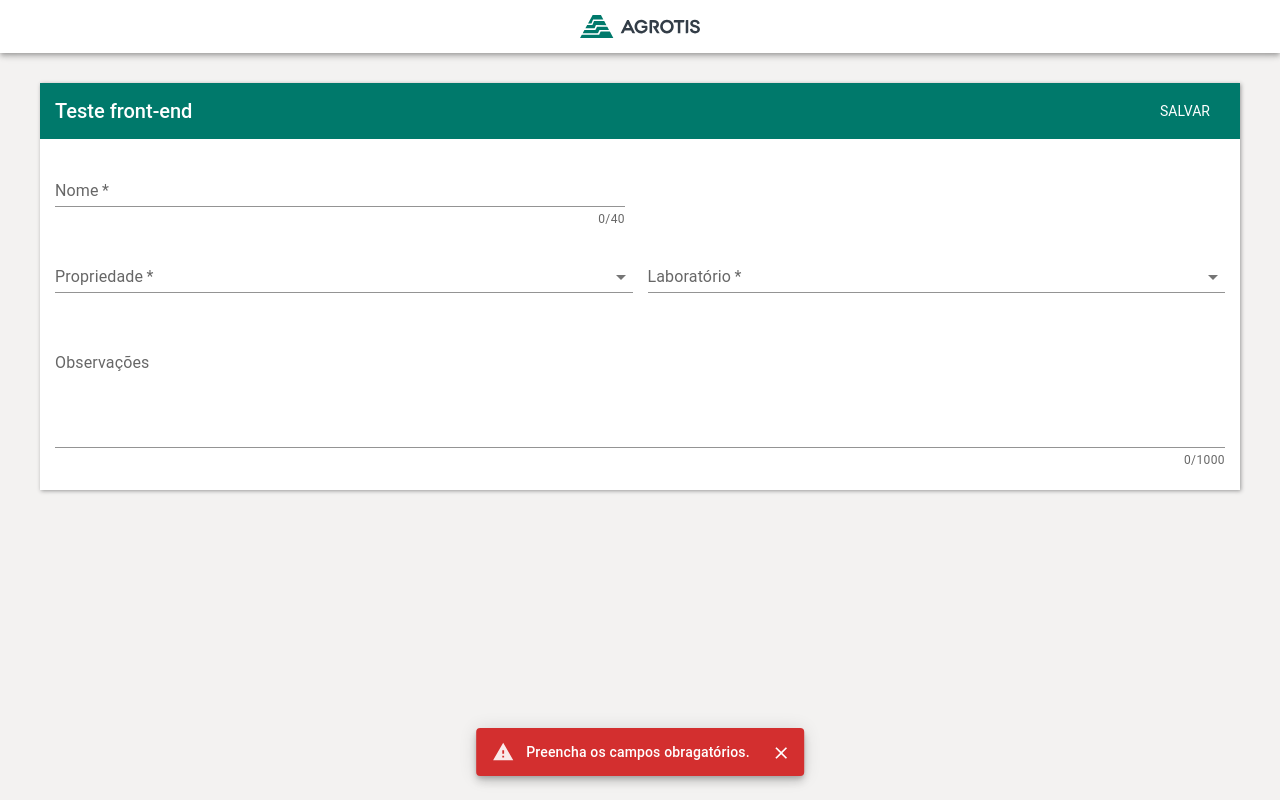
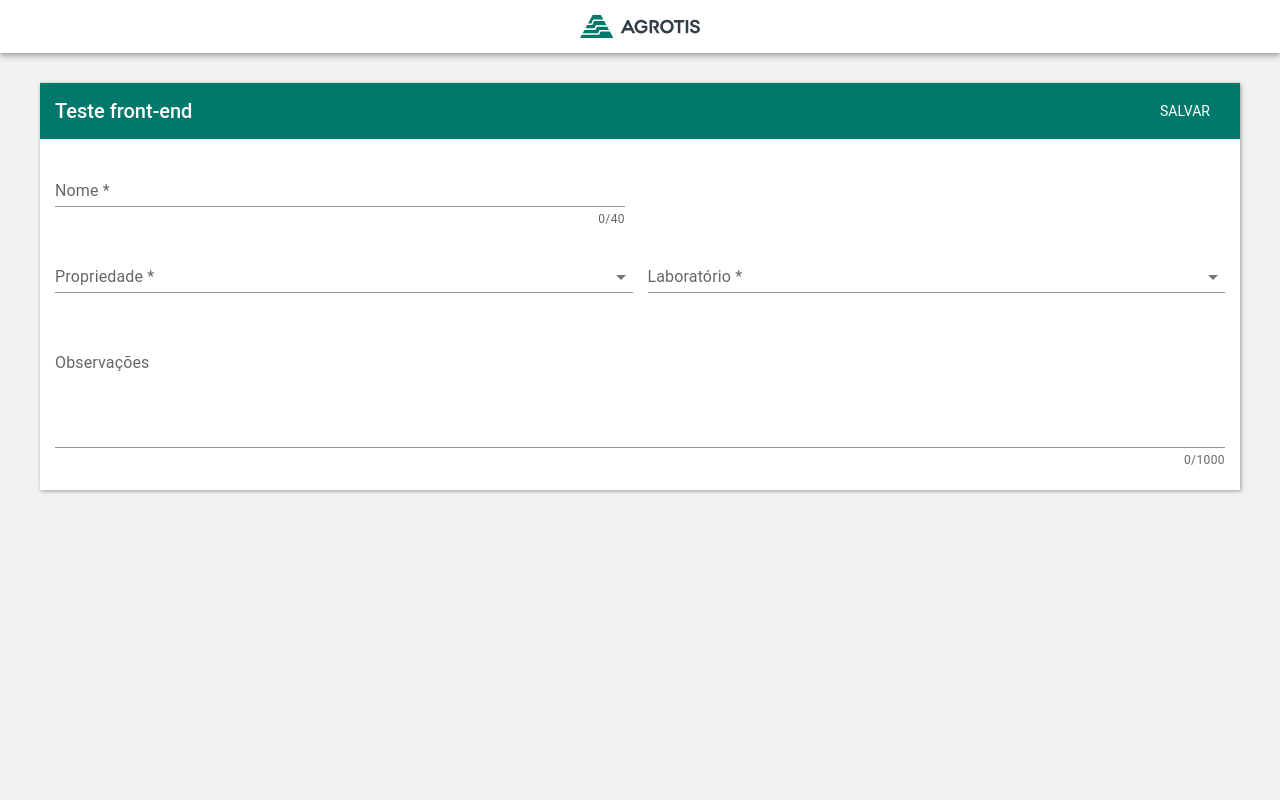
Before and after one commit to joaordr/agrotis-teste, a React (Create React App) app: page / in a window 1280 px wide. Built offline with nearby package versions, Linux system fonts and the light colour scheme; the HTML template or start-up script is replaced by a standard one.

Commit message:
React Hook Form integration

```diff
--- a/src/components/Form/DatePickerInput/index.jsx
+++ b/src/components/Form/DatePickerInput/index.jsx
@@ -1,24 +1,28 @@
-import { useState } from 'react';
-
 import TextField from '@mui/material/TextField';
 import AdapterDateFns from '@mui/lab/AdapterDateFns';
 import LocalizationProvider from '@mui/lab/LocalizationProvider';
 import DatePicker from '@mui/lab/DatePicker';
 import ptLocale from 'date-fns/locale/pt';
 
-export default function DatePickerInput({ label, id }) {
-    const [value, setValue] = useState(null);
+import { Controller } from "react-hook-form";
 
+export default function DatePickerInput({ control, rules, ...props }) {
     return (
-        <LocalizationProvider dateAdapter={AdapterDateFns} locale={ptLocale}>
-            <DatePicker
-                label={label}
-                value={value}
-                onChange={(newValue) => {
-                    setValue(newValue);
-                }}
-                renderInput={(params) => <TextField {...params} label={label} required={true} id={id} variant="standard" fullWidth color="success" />}
-            />
-        </LocalizationProvider>
+        <Controller
+            name={props.id}
+            control={control}
+            defaultValue=""
+            rules={rules}
+            render={({ field: { onChange, value }, fieldState: { error } }) => (
+                <LocalizationProvider dateAdapter={AdapterDateFns} locale={ptLocale}>
+                    <DatePicker
+                        label={props.label}
+                        value={value}
+                        onChange={onChange}
+                        renderInput={(params) => <TextField {...params} {...props} variant="standard" fullWidth color="success" error={!!error} />}
+                    />
+                </LocalizationProvider>
+            )}
+        />
     )
 }
--- a/src/components/Form/EventAlert/index.jsx
+++ b/src/components/Form/EventAlert/index.jsx
@@ -1,30 +1,31 @@
+import { forwardRef } from 'react';
+
 import Snackbar from '@mui/material/Snackbar';
 import MuiAlert from '@mui/material/Alert';
 import Slide from '@mui/material/Slide';
 import ReportProblemIcon from '@mui/icons-material/ReportProblem';
-import { forwardRef, useState } from 'react';
-
+import DoneIcon from '@mui/icons-material/Done';
 
 const Alert = forwardRef(function Alert(props, ref) {
     return <MuiAlert elevation={6} ref={ref} variant="filled" {...props} />;
 });
 
-export default function EventAlert() {
-    const [open, setOpen] = useState(true);
-
-    const handleClose = (event, reason) => {
-        if (reason === 'clickaway') {
-            return;
-        }
-
-        setOpen(false);
+export default function EventAlert({ eventNotice, setEventNotice }) {
+    function handleClose() {
+        setEventNotice({ isOpen: false, isError: eventNotice.isError });
     };
 
     return (
-        <Snackbar open={open} autoHideDuration={160000} onClose={handleClose} anchorOrigin={{ vertical: 'bottom', horizontal: 'center' }} TransitionComponent={Slide}>
-            <Alert onClose={handleClose} icon={<ReportProblemIcon fontSize="inherit" />} severity="error" sx={{ width: '100%' }}>
-                Preencha os campos obragatórios.
-            </Alert>
+        <Snackbar sx={{ width: 450 }} open={eventNotice.isOpen} autoHideDuration={5000} onClose={handleClose} anchorOrigin={{ vertical: 'bottom', horizontal: 'center' }} TransitionComponent={Slide}>
+            {eventNotice.isError ? (
+                <Alert sx={{ width: '100%' }} onClose={handleClose} icon={<ReportProblemIcon fontSize="inherit" />} severity="error">
+                    Preencha os campos obrigatórios.
+                </Alert>
+            ) : (
+                <Alert sx={{ width: '100%' }} onClose={handleClose} icon={<DoneIcon fontSize="inherit" />} severity="success">
+                    Cadastro realizado com sucesso!
+                </Alert>
+            )}
         </Snackbar>
     )
 }
--- a/src/components/Form/SelectInput/index.jsx
+++ b/src/components/Form/SelectInput/index.jsx
@@ -5,6 +5,7 @@ import FormControl from '@mui/material/FormControl';
 import Select from '@mui/material/Select';
 import CloseIcon from '@mui/icons-material/Close';
 import { FormHelperText } from '@mui/material';
+import { Controller } from "react-hook-form";
 
 import styles from './selectInput.module.scss';
 
@@ -16,23 +17,39 @@ const MenuProps = {
     },
 };
 
-export default function SelectInput({ children, label, id }) {
-    const [value, setValue] = useState('');
-
+export default function SelectInput({ children, control, rules, ...props }) {
     return (
-        <FormControl variant="standard" fullWidth color="success" required={true}>
-            {value !== '' && <button type="button" onClick={() => setValue('')} className={styles.clearButton}><CloseIcon fontSize="small" /></button>}
-            <InputLabel id={label.replace(/ /g, "").toLowerCase()}>{label}</InputLabel>
+        <>
+            <Controller
+                name={props.id}
+                control={control}
+                defaultValue=''
+                rules={rules}
+                render={({ field: { onChange, value }, fieldState: { error } }) => (
+                    <FormControl variant="standard" fullWidth color="success">
+                        {value !== '' && <button type="button" onClick={() => onChange('')} className={styles.clearButton}><CloseIcon fontSize="small" /></button>}
+                        <InputLabel error={!!error} id={props.label.replace(/ /g, "").toLowerCase()}>{props.label}</InputLabel>
                         <Select
-                labelId={label.replace(/ /g, "").toLowerCase()}
-                id={id}
+                            labelId={props.label.replace(/ /g, "").toLowerCase()}
+                            id={props.id}
                             value={value}
-                onChange={(e) => setValue(e.target.value)}
+                            onChange={onChange}
                             MenuProps={MenuProps}
+                            error={!!error}
                         >
                             {children.map((component) => cloneElement(component))}
                         </Select>
-            {(value !== '' && 'cnpj' in value) ? <FormHelperText>CNPJ {value.cnpj}</FormHelperText> : <FormHelperText> </FormHelperText>}
+                        {(value !== '' && 'cnpj' in JSON.parse(value)) ? <FormHelperText>CNPJ {JSON.parse(value).cnpj}</FormHelperText> : <FormHelperText> </FormHelperText>}
                     </FormControl>
+                )}
+            />
+
+
+
+
+        </>
+
+
+
     )
 }
--- a/src/components/Form/TextInput/index.jsx
+++ b/src/components/Form/TextInput/index.jsx
@@ -1,25 +1,31 @@
-import { useState } from 'react';
-
 import FormControl from '@mui/material/FormControl';
 import TextField from '@mui/material/TextField';
 import { FormHelperText } from '@mui/material';
 
+import { Controller } from "react-hook-form";
+
 import styles from './textInput.module.scss';
 
-export default function TextInput({ maxLength, ...props }) {
-    const [name, setName] = useState('');
-
+export default function TextInput({ control, rules, ...props }) {
     return (
+        <Controller
+            name={props.id}
+            control={control}
+            defaultValue=''
+            rules={rules}
+            render={({ field: { onChange, value }, fieldState: { error } }) => (
                 <FormControl variant="standard" fullWidth>
                     <TextField
                         variant="standard"
                         color="success"
-                maxLength={maxLength}
-                value={name}
-                onChange={e => setName(e.target.value)}
+                        onChange={onChange}
+                        value={value}
+                        error={!!error}
                         {...props}
                     />
-            <FormHelperText><span className={styles.character_counter}>{`${name.length}/${maxLength}`}</span></FormHelperText>
+                    <FormHelperText error={!!error}><span className={styles.character_counter}>{`${value.length}/${rules.maxLength}`}</span></FormHelperText>
                 </FormControl>
+            )}
+        />
     )
 }
--- a/src/components/Form/index.jsx
+++ b/src/components/Form/index.jsx
@@ -1,11 +1,15 @@
 /* eslint-disable jsx-a11y/anchor-is-valid */
 import MenuItem from '@mui/material/MenuItem';
+
 import DatePickerInput from './DatePickerInput';
 import SelectInput from './SelectInput';
 import TextInput from './TextInput';
 import EventAlert from './EventAlert';
 
+import { useForm } from "react-hook-form";
+
 import styles from './form.module.scss';
+import { useState } from 'react';
 
 const nomeMaxLength = 40;
 const observacaoMaxLength = 1000;
@@ -25,9 +29,26 @@ for (let i = 1; i <= 9; i++) {
 }
 
 export default function Form() {
+    const { handleSubmit, control } = useForm();
+    const [eventNotice, setEventNotice] = useState({ isOpen: false, isError: false });
+
+    function onSubmit(data) {
+        data = {
+            ...data,
+            infosPropriedade: JSON.parse(data.infosPropriedade),
+            laboratorio: JSON.parse(data.laboratorio)
+        }
+        console.log(data);
+        setEventNotice({ isOpen: true, isError: false })
+    }
+
+    function onError() {
+        setEventNotice({ isOpen: true, isError: true })
+    }
+
     return (
         <div className={styles.container}>
-            <form action="">
+            <form onSubmit={handleSubmit(onSubmit, onError)}>
                 <div className={styles.header}>
                     <h3>Teste front-end</h3>
                     <button type="submit">SALVAR</button>
@@ -35,29 +56,28 @@ export default function Form() {
                 <div className={styles.content}>
 
                     <div className={styles.row1}>
-                        <TextInput maxLength={nomeMaxLength} label={'Nome'} id={'nome'} required={true} />
-                        <DatePickerInput label={'Data Inicial'} id={'dataInicial'} />
-                        <DatePickerInput label={'Data Final'} id={'dataFinal'} />
+                        <TextInput control={control} rules={{ required: true, maxLength: nomeMaxLength }} label={'Nome *'} id={'nome'} />
+                        <DatePickerInput control={control} rules={{ required: true }} label={'Data Inicial *'} id={'dataInicial'} />
+                        <DatePickerInput control={control} rules={{ required: true }} label={'Data Final *'} id={'dataFinal'} />
                     </div>
 
                     <div className={styles.row2}>
-                        <SelectInput label={'Propriedade'} id={'infosPropriedade'}>
+                        <SelectInput control={control} rules={{ required: true }} label={'Propriedade *'} id={'infosPropriedade'}>
                             {propriedades.map(item => {
-                                return <MenuItem value={item} key={item.id}><div className={styles.option}><p>{item.name}</p><small>CNPJ {item.cnpj}</small></div></MenuItem>
+                                return <MenuItem value={JSON.stringify(item)} key={item.id}><div className={styles.option}><p>{item.name}</p><small>CNPJ {item.cnpj}</small></div></MenuItem>
                             })}
                         </SelectInput>
-                        <SelectInput label={'Laboratório'} id={'laboratorio'}>
+                        <SelectInput control={control} rules={{ required: true }} label={'Laboratório *'} id={'laboratorio'}>
                             {laboratorios.map(item => {
-                                return <MenuItem value={item} key={item.id}>{item.name}</MenuItem>
+                                return <MenuItem value={JSON.stringify(item)} key={item.id}>{item.name}</MenuItem>
                             })}
                         </SelectInput>
                     </div>
 
-                    <TextInput maxLength={observacaoMaxLength} label={'Observações'} id={'observacoes'} multiline rows={4} />
-
+                    <TextInput control={control} rules={{ maxLength: observacaoMaxLength }} label={'Observações'} id={'observacoes'} multiline rows={4} />
                 </div>
             </form>
-            <EventAlert />
+            <EventAlert eventNotice={eventNotice} setEventNotice={setEventNotice} />
         </div>
     )
 }
```
Lines whose indentation alone changed are shown as unchanged.
